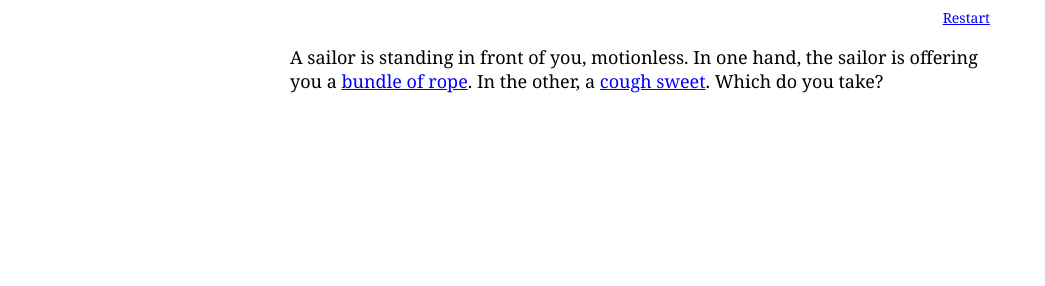
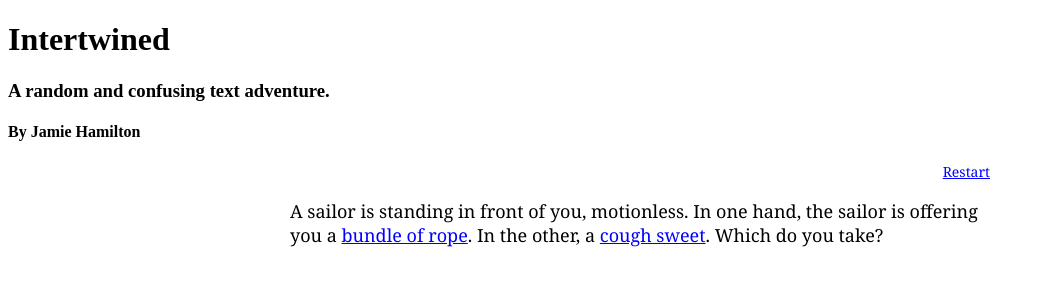
Before and after one commit to JamHam2000/intertwined, a plain HTML site: page index.html in a window 1280 px wide. Shown: the whole page, without its empty margins (0-1045 px from the left). Drawn offline with Linux system fonts and the light colour scheme.

Commit message:
Title + Byline

```diff
--- a/index.html
+++ b/index.html
@@ -30,6 +30,9 @@ https://github.com/textadventures/squiffy
 		<link rel="stylesheet" href="style.css"/>
 	</head>
 	<body>
+		<h1>Intertwined</h1>
+		<h3>A random and confusing text adventure.</h3>
+		<h4>By Jamie Hamilton</h4>
 		<div id="squiffy-container">
 			<div id="squiffy-header">
 				<a class="squiffy-header-link" id="restart" tabindex="0">Restart</a>
```
